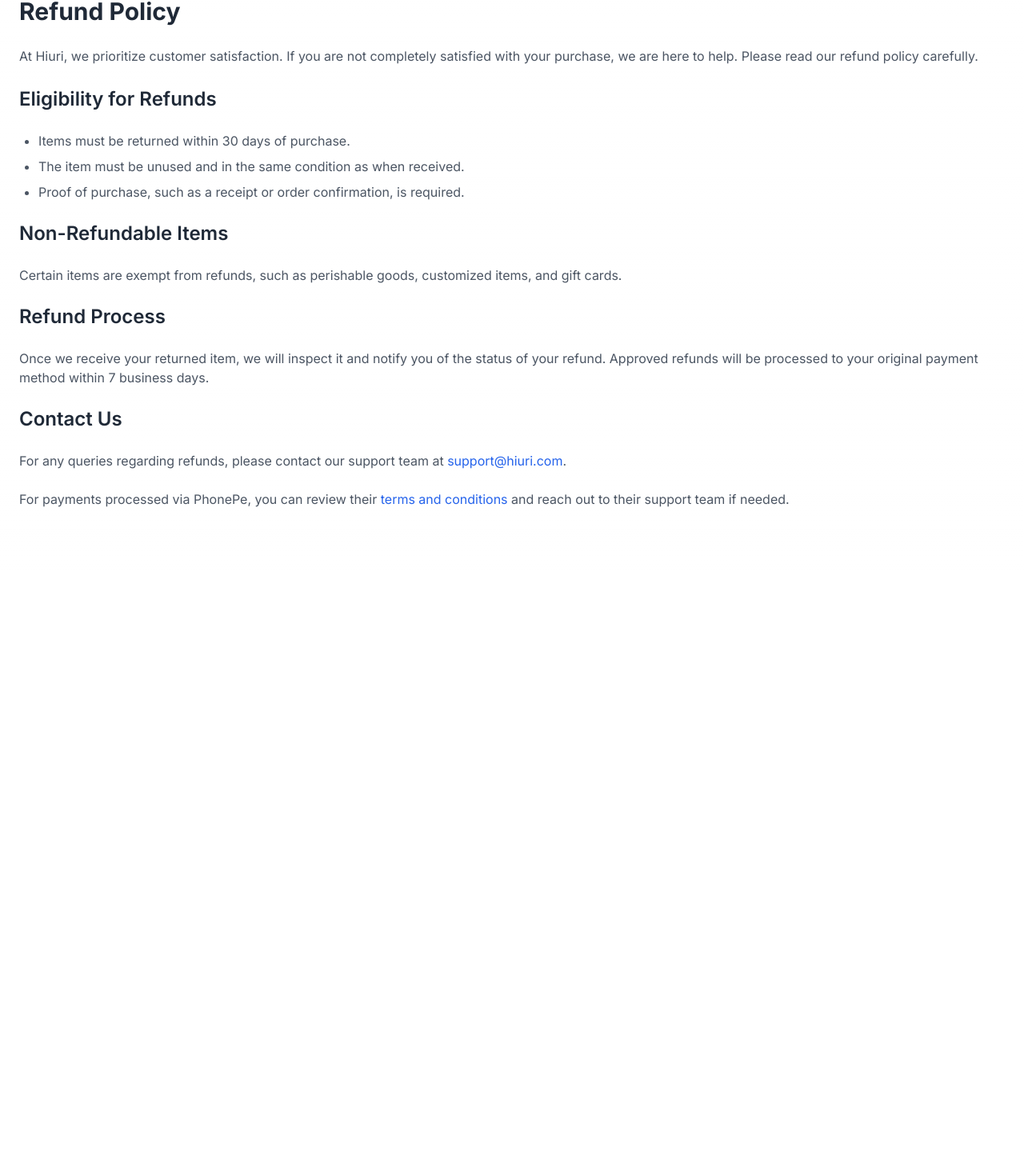
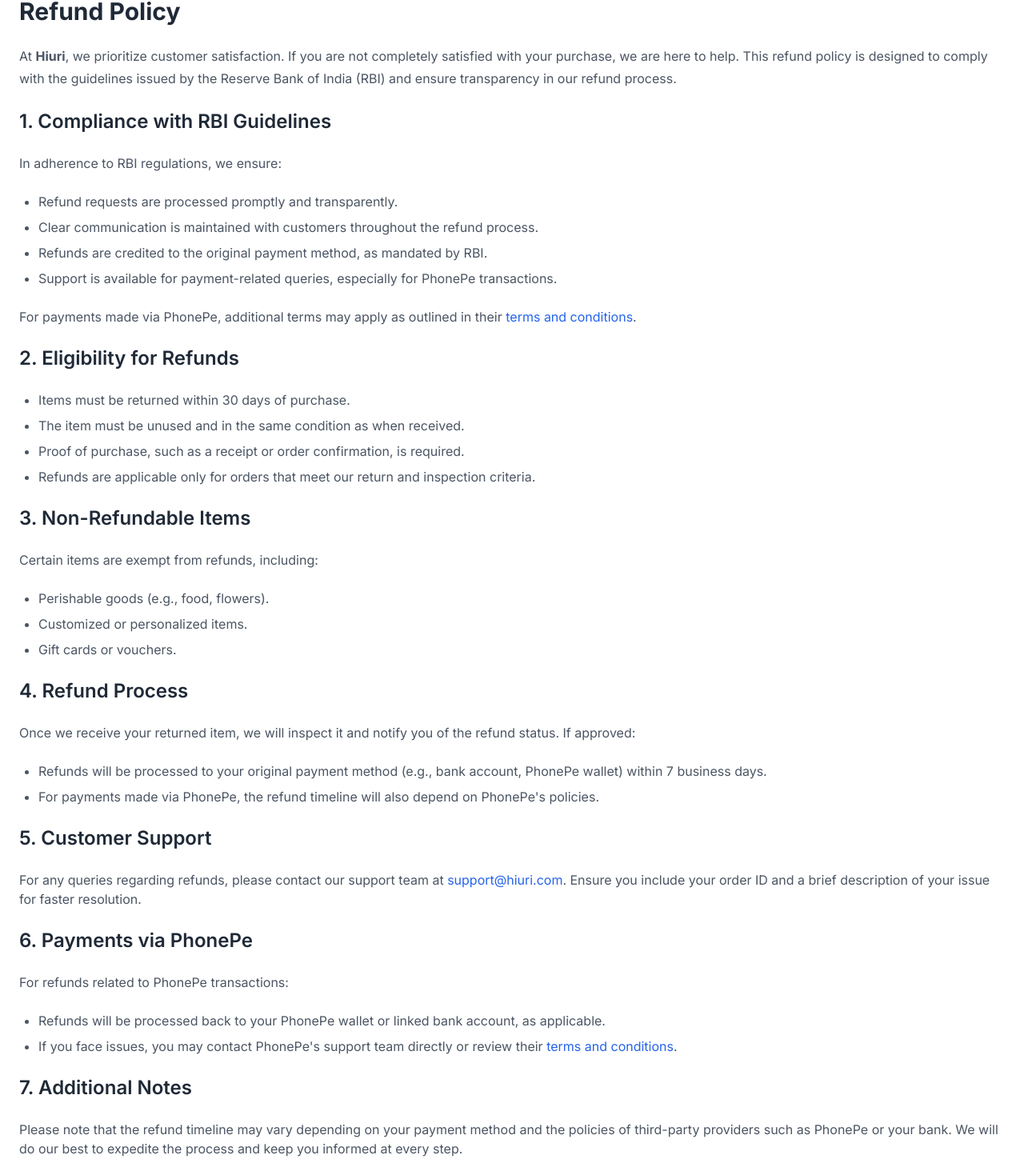
Before and after one commit to debmalya37/ecommerce-web, a Next.js app: page /refund-policy in a window 1280 px wide. Shown: the part 88-1557 px from the top of the page at 80% size. Before the commit the page ends 800 px from the top, so only its background shows below. Built offline with nearby package versions, Linux system fonts and the light colour scheme.

Commit message:
#rbi guidelines comply

```diff
--- a/src/app/privacy-policy/page.tsx
+++ b/src/app/privacy-policy/page.tsx
@@ -5,32 +5,63 @@
     <div className="container mx-auto p-6 space-y-6">
       <h1 className="text-3xl font-bold text-gray-800">Privacy Policy</h1>
       <p className="text-gray-600 leading-7">
-        Your privacy is important to us at Hiuri. This policy outlines how we collect, use, and protect your personal information.
+        Your privacy is important to us at <strong>Hiuri</strong>. This policy outlines how we collect, use, and protect your personal information. We comply with the guidelines issued by the Reserve Bank of India (RBI) to ensure transparency and data security.
       </p>
 
-      <h2 className="text-2xl font-semibold text-gray-800">Information We Collect</h2>
+      <h2 className="text-2xl font-semibold text-gray-800">1. Compliance with RBI Guidelines</h2>
+      <p className="text-gray-600">
+        In adherence to RBI regulations, we ensure that all data collected, processed, and stored by <strong>Hiuri</strong> is handled responsibly. This includes:
+      </p>
+      <ul className="list-disc ml-6 text-gray-600 space-y-2">
+        <li>Ensuring secure transactions through verified payment gateways like PhonePe.</li>
+        <li>Maintaining the confidentiality of personal and financial data.</li>
+        <li>Providing users with clear policies on data collection, usage, and sharing.</li>
+        <li>Offering transparent procedures for handling complaints and inquiries.</li>
+      </ul>
+      <p className="text-gray-600">
+        For more details on our compliance measures, feel free to contact us using the information provided below.
+      </p>
+
+      <h2 className="text-2xl font-semibold text-gray-800">2. Information We Collect</h2>
       <ul className="list-disc ml-6 text-gray-600 space-y-2">
         <li>Personal details such as name, email, and phone number when you create an account or place an order.</li>
         <li>Payment information when processing transactions.</li>
         <li>Browsing and interaction data collected through cookies.</li>
       </ul>
 
-      <h2 className="text-2xl font-semibold text-gray-800">How We Use Your Information</h2>
+      <h2 className="text-2xl font-semibold text-gray-800">3. How We Use Your Information</h2>
       <p className="text-gray-600">
         We use your information to process orders, provide customer support, and improve our services. We may also use your data for promotional purposes, with your consent.
       </p>
 
-      <h2 className="text-2xl font-semibold text-gray-800">Sharing of Information</h2>
-      <p className="text-gray-600">Your data will not be shared with third parties except for:</p>
+      <h2 className="text-2xl font-semibold text-gray-800">4. Sharing of Information</h2>
+      <p className="text-gray-600">
+        Your data will not be shared with third parties except for:
+      </p>
       <ul className="list-disc ml-6 text-gray-600 space-y-2">
         <li>Payment processing partners such as PhonePe.</li>
         <li>Logistics providers for order delivery.</li>
         <li>Legal obligations or regulatory compliance.</li>
       </ul>
 
-      <h2 className="text-2xl font-semibold text-gray-800">Contact Us</h2>
+      <h2 className="text-2xl font-semibold text-gray-800">5. Data Security</h2>
       <p className="text-gray-600">
-        If you have any questions about our privacy practices, please contact us at{" "}
+        We implement robust security measures to protect your personal information, including encryption for sensitive data and secure access protocols. However, no system is completely foolproof, and we encourage users to safeguard their login credentials.
+      </p>
+
+      <h2 className="text-2xl font-semibold text-gray-800">6. Your Rights</h2>
+      <p className="text-gray-600">
+        As a user of <strong>Hiuri</strong>, you have the right to:
+      </p>
+      <ul className="list-disc ml-6 text-gray-600 space-y-2">
+        <li>Access the personal data we have collected about you.</li>
+        <li>Request corrections or updates to your data.</li>
+        <li>Withdraw consent for promotional communications.</li>
+      </ul>
+
+      <h2 className="text-2xl font-semibold text-gray-800">7. Contact Us</h2>
+      <p className="text-gray-600">
+        If you have any questions about our privacy practices or RBI compliance measures, please contact us at{" "}
         <a
           href="mailto:privacy@hiuri.com"
           className="text-blue-600 hover:underline"
--- a/src/app/refund-policy/page.tsx
+++ b/src/app/refund-policy/page.tsx
@@ -5,33 +5,82 @@
     <div className="container mx-auto p-6 space-y-6">
       <h1 className="text-3xl font-bold text-gray-800">Refund Policy</h1>
       <p className="text-gray-600 leading-7">
-          At Hiuri, we prioritize customer satisfaction. If you are not completely satisfied with your purchase, we are here to help. Please read our refund policy carefully.
+        At <strong>Hiuri</strong>, we prioritize customer satisfaction. If you are not completely satisfied with your purchase, we are here to help. This refund policy is designed to comply with the guidelines issued by the Reserve Bank of India (RBI) and ensure transparency in our refund process.
       </p>
 
-        <h2 className="text-2xl font-semibold text-gray-800">Eligibility for Refunds</h2>
+      <h2 className="text-2xl font-semibold text-gray-800">1. Compliance with RBI Guidelines</h2>
+      <p className="text-gray-600">
+        In adherence to RBI regulations, we ensure:
+      </p>
+      <ul className="list-disc ml-6 text-gray-600 space-y-2">
+        <li>Refund requests are processed promptly and transparently.</li>
+        <li>Clear communication is maintained with customers throughout the refund process.</li>
+        <li>Refunds are credited to the original payment method, as mandated by RBI.</li>
+        <li>Support is available for payment-related queries, especially for PhonePe transactions.</li>
+      </ul>
+      <p className="text-gray-600">
+        For payments made via PhonePe, additional terms may apply as outlined in their <Link href="https://www.phonepe.com/terms-conditions" target="_blank" className="text-blue-600 hover:underline">terms and conditions</Link>.
+      </p>
+
+      <h2 className="text-2xl font-semibold text-gray-800">2. Eligibility for Refunds</h2>
       <ul className="list-disc ml-6 text-gray-600 space-y-2">
         <li>Items must be returned within 30 days of purchase.</li>
         <li>The item must be unused and in the same condition as when received.</li>
         <li>Proof of purchase, such as a receipt or order confirmation, is required.</li>
+        <li>Refunds are applicable only for orders that meet our return and inspection criteria.</li>
       </ul>
 
-        <h2 className="text-2xl font-semibold text-gray-800">Non-Refundable Items</h2>
+      <h2 className="text-2xl font-semibold text-gray-800">3. Non-Refundable Items</h2>
       <p className="text-gray-600">
-          Certain items are exempt from refunds, such as perishable goods, customized items, and gift cards.
+        Certain items are exempt from refunds, including:
+      </p>
+      <ul className="list-disc ml-6 text-gray-600 space-y-2">
+        <li>Perishable goods (e.g., food, flowers).</li>
+        <li>Customized or personalized items.</li>
+        <li>Gift cards or vouchers.</li>
+      </ul>
+
+      <h2 className="text-2xl font-semibold text-gray-800">4. Refund Process</h2>
+      <p className="text-gray-600">
+        Once we receive your returned item, we will inspect it and notify you of the refund status. If approved:
+      </p>
+      <ul className="list-disc ml-6 text-gray-600 space-y-2">
+        <li>Refunds will be processed to your original payment method (e.g., bank account, PhonePe wallet) within 7 business days.</li>
+        <li>For payments made via PhonePe, the refund timeline will also depend on PhonePe's policies.</li>
+      </ul>
+
+      <h2 className="text-2xl font-semibold text-gray-800">5. Customer Support</h2>
+      <p className="text-gray-600">
+        For any queries regarding refunds, please contact our support team at{" "}
+        <a
+          href="mailto:support@hiuri.com"
+          className="text-blue-600 hover:underline"
+        >
+          support@hiuri.com
+        </a>
+        . Ensure you include your order ID and a brief description of your issue for faster resolution.
       </p>
 
-        <h2 className="text-2xl font-semibold text-gray-800">Refund Process</h2>
+      <h2 className="text-2xl font-semibold text-gray-800">6. Payments via PhonePe</h2>
       <p className="text-gray-600">
-          Once we receive your returned item, we will inspect it and notify you of the status of your refund. Approved refunds will be processed to your original payment method within 7 business days.
+        For refunds related to PhonePe transactions:
       </p>
+      <ul className="list-disc ml-6 text-gray-600 space-y-2">
+        <li>Refunds will be processed back to your PhonePe wallet or linked bank account, as applicable.</li>
+        <li>If you face issues, you may contact PhonePe's support team directly or review their{" "}
+          <Link
+            href="https://www.phonepe.com/terms-conditions"
+            target="_blank"
+            className="text-blue-600 hover:underline"
+          >
+            terms and conditions
+          </Link>.
+        </li>
+      </ul>
 
-        <h2 className="text-2xl font-semibold text-gray-800">Contact Us</h2>
+      <h2 className="text-2xl font-semibold text-gray-800">7. Additional Notes</h2>
       <p className="text-gray-600">
-          For any queries regarding refunds, please contact our support team at <a href="mailto:support@hiuri.com" className="text-blue-600 hover:underline">support@hiuri.com</a>.
-        </p>
-
-        <p className="text-gray-600">
-          For payments processed via PhonePe, you can review their <Link href="https://www.phonepe.com/terms-conditions" target="_blank" className="text-blue-600 hover:underline">terms and conditions</Link> and reach out to their support team if needed.
+        Please note that the refund timeline may vary depending on your payment method and the policies of third-party providers such as PhonePe or your bank. We will do our best to expedite the process and keep you informed at every step.
       </p>
     </div>
   );
--- a/src/app/terms-and-conditions/page.tsx
+++ b/src/app/terms-and-conditions/page.tsx
@@ -11,60 +11,74 @@
         These Terms and Conditions govern your use of <strong>hiuri.in</strong>. By using our website, you acknowledge that you have read, understood, and agreed to these terms. If you do not agree, please do not use our website.
       </p>
 
-        <h2 className="text-2xl font-semibold text-gray-800">2. Eligibility</h2>
+      <h2 className="text-2xl font-semibold text-gray-800">2. Compliance with RBI Guidelines</h2>
+      <p className="text-gray-600">
+        In accordance with the guidelines issued by the Reserve Bank of India (RBI), <strong>hiuri.in</strong> adheres to all mandatory requirements to ensure transparency, security, and fairness in our services. This includes providing clear policies for:
+      </p>
+      <ul className="list-disc ml-6 text-gray-600 space-y-2">
+        <li>Terms and Conditions</li>
+        <li>Privacy Policy</li>
+        <li>Refund Policy</li>
+        <li>Return Policy</li>
+      </ul>
+      <p className="text-gray-600">
+        These policies are designed to protect the interests of our customers and comply with all applicable regulations. For more details, refer to the respective policy pages linked in the footer of our website.
+      </p>
+
+      <h2 className="text-2xl font-semibold text-gray-800">3. Eligibility</h2>
       <p className="text-gray-600">
         To use our services, you must be at least 18 years old or have the consent of a parent or guardian. By using our website, you confirm that you meet this requirement.
       </p>
 
-        <h2 className="text-2xl font-semibold text-gray-800">3. Products and Pricing</h2>
+      <h2 className="text-2xl font-semibold text-gray-800">4. Products and Pricing</h2>
       <ul className="list-disc ml-6 text-gray-600 space-y-2">
         <li>All products listed on <strong>hiuri.in</strong> are subject to availability.</li>
         <li>We reserve the right to modify prices, descriptions, and availability of products without prior notice.</li>
         <li>In case of any pricing errors, we reserve the right to cancel orders and refund the amount paid.</li>
       </ul>
 
-        <h2 className="text-2xl font-semibold text-gray-800">4. Orders and Payments</h2>
+      <h2 className="text-2xl font-semibold text-gray-800">5. Orders and Payments</h2>
       <ul className="list-disc ml-6 text-gray-600 space-y-2">
         <li>Orders placed on <strong>hiuri.in</strong> are subject to acceptance and availability.</li>
         <li>We accept payments through secure payment gateways, including PhonePe and other methods.</li>
         <li>In case of payment issues, please contact our customer support team immediately.</li>
       </ul>
 
-        <h2 className="text-2xl font-semibold text-gray-800">5. Shipping and Delivery</h2>
+      <h2 className="text-2xl font-semibold text-gray-800">6. Shipping and Delivery</h2>
       <ul className="list-disc ml-6 text-gray-600 space-y-2">
         <li>Shipping times may vary depending on your location and product availability.</li>
         <li>We are not responsible for delays caused by third-party logistics providers.</li>
         <li>Tracking details will be provided once your order is shipped.</li>
       </ul>
 
-        <h2 className="text-2xl font-semibold text-gray-800">6. Returns and Refunds</h2>
+      <h2 className="text-2xl font-semibold text-gray-800">7. Returns and Refunds</h2>
       <ul className="list-disc ml-6 text-gray-600 space-y-2">
         <li>Our return and refund policies are outlined on our <a href="/return-policy" className="text-blue-600 hover:underline">Return Policy</a> page.</li>
         <li>Products must be returned in their original condition and packaging.</li>
         <li>Refunds will be processed after the returned product is inspected.</li>
       </ul>
 
-        <h2 className="text-2xl font-semibold text-gray-800">7. Intellectual Property</h2>
+      <h2 className="text-2xl font-semibold text-gray-800">8. Intellectual Property</h2>
       <p className="text-gray-600">
         All content on <strong>hiuri.in</strong>, including text, images, and graphics, is the property of hiuri.in and is protected by copyright laws. Unauthorized use of our content is prohibited.
       </p>
 
-        <h2 className="text-2xl font-semibold text-gray-800">8. Limitation of Liability</h2>
+      <h2 className="text-2xl font-semibold text-gray-800">9. Limitation of Liability</h2>
       <p className="text-gray-600">
         Hiuri.in is not liable for any direct, indirect, incidental, or consequential damages arising from your use of our website or products.
       </p>
 
-        <h2 className="text-2xl font-semibold text-gray-800">9. Changes to Terms</h2>
+      <h2 className="text-2xl font-semibold text-gray-800">10. Changes to Terms</h2>
       <p className="text-gray-600">
         We reserve the right to modify these terms and conditions at any time. Changes will be effective immediately upon posting on this page.
       </p>
 
-        <h2 className="text-2xl font-semibold text-gray-800">10. Governing Law</h2>
+      <h2 className="text-2xl font-semibold text-gray-800">11. Governing Law</h2>
       <p className="text-gray-600">
         These terms and conditions are governed by the laws of India. Any disputes will be subject to the exclusive jurisdiction of the courts in [Your City].
       </p>
 
-        <h2 className="text-2xl font-semibold text-gray-800">11. Contact Us</h2>
+      <h2 className="text-2xl font-semibold text-gray-800">12. Contact Us</h2>
       <p className="text-gray-600">
         If you have any questions about these terms and conditions, please contact us at <a href="mailto:support@hiuri.in" className="text-blue-600 hover:underline">support@hiuri.in</a>.
       </p>
```
Lines whose indentation alone changed are shown as unchanged.
